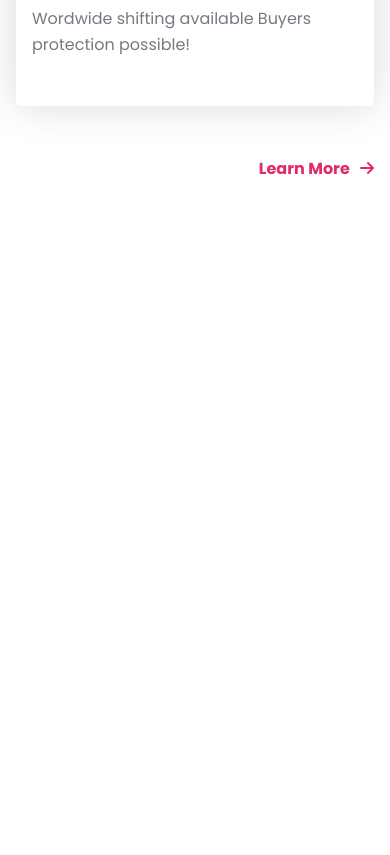
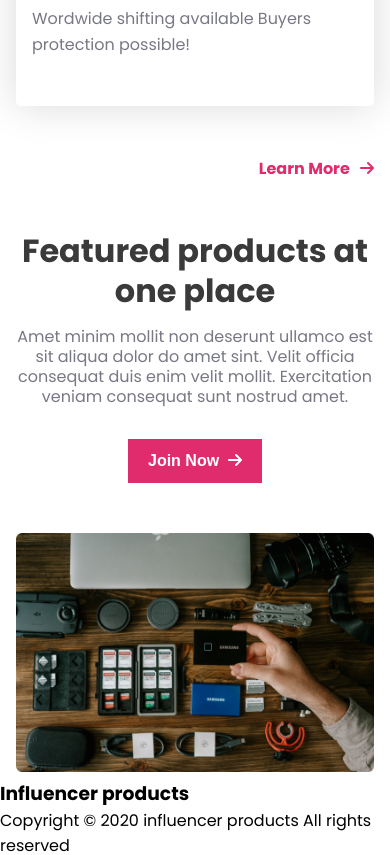
Before and after one commit to Durjoy96/influence-gear-web, a plain HTML site: page index.html in a window 390 px wide. Shown: the part 6665-7520 px from the top of the page. Before the commit the page ends 6946 px from the top, so only its background shows below. Drawn offline with Linux system fonts and the light colour scheme.

Commit message:
join now banner responsive styles and footer structure completed

```diff
--- a/assets/css/styles.css
+++ b/assets/css/styles.css
@@ -225,7 +225,7 @@ main {
 
 /* collection styles */
 .collection {
-    margin: 100px 0 100px;
+    margin: 100px 0 0;
     padding: 0 2rem;
 }
 
@@ -250,6 +250,7 @@ main {
     border-radius: 5px;
     box-shadow: 0px 0px 40px rgba(0, 0, 0, 0.15);
     background-color: var(--base-100);
+    cursor: pointer;
 }
 
 .product-img {
@@ -324,3 +325,65 @@ main {
         grid-template-columns: repeat(1, 1fr);
     }
 }
+
+/* join now banner styles */
+.join-now-banner {
+    display: flex;
+    align-items: center;
+    gap: 100px;
+    margin: 100px 0 0;
+}
+
+.join-now-banner .title {
+    font-size: 32px;
+    font-weight: 700;
+    line-height: 60px;
+    color: var(--base-content);
+}
+
+.join-now-banner .title,
+.join-now-banner .description {
+    margin: 0;
+    text-align: left;
+    line-height: 1.25;
+}
+
+.join-now-banner .description {
+    margin: 16px 0 0;
+}
+
+.join-now-btn {
+    padding: 10px 20px;
+    border: none;
+    background-color: var(--primary);
+    color: var(--primary-content);
+    font-size: 16px;
+    font-weight: 700;
+    line-height: 24px;
+    margin: 32px 0 0;
+}
+
+.join-now-banner img {
+    width: 100%;
+}
+
+/* join now banner tablet and mobile styles */
+@media screen and (max-width: 992px) {
+    .join-now-banner {
+        margin: 50px 0 0;
+    }
+
+    .join-now-banner {
+        flex-direction: column-reverse;
+        gap: 50px;
+    }
+
+    .join-now-content {
+        text-align: center;
+    }
+
+    .join-now-banner .title,
+    .join-now-banner .description {
+        text-align: center;
+    }
+}
--- a/index.html
+++ b/index.html
@@ -183,8 +183,31 @@
                 <a href="" target="_blank">Learn More &nbsp;&nbsp;<i class="fa-solid fa-arrow-right"></i></a>
             </div>
         </section>
+
+        <section class="join-now-banner">
+            <div>
+                <img src="assets/images/gear.png" alt="gear">
+            </div>
+
+            <div class="join-now-content">
+                <h2 class="title">Featured products at one place</h2>
+                <p class="description">Amet minim mollit non deserunt ullamco est sit aliqua dolor do amet sint. Velit officia consequat duis enim velit mollit. Exercitation veniam consequat sunt nostrud amet.</p>
+                <button class="join-now-btn">Join Now&nbsp;&nbsp;<i class="fa-solid fa-arrow-right"></i></button>
+            </div>
+        </section>
     </main>
-    <footer></footer>
+    <footer class="footer">
+        <div class="footer-content">
+            <h3 class="footer-title">Influencer products</h3>
+            <p class="footer-description">Copyright © 2020  influencer products All rights reserved</p>
+        </div>
+        <div class="icons-container">
+            <i class="fa-brands fa-instagram"></i>
+            <i class="fa-brands fa-facebook"></i>
+            <i class="fa-brands fa-x-twitter"></i>
+            <i class="fa-brands fa-youtube"></i>
+        </div>
+    </footer>
 </body>
 
 </html>
```
